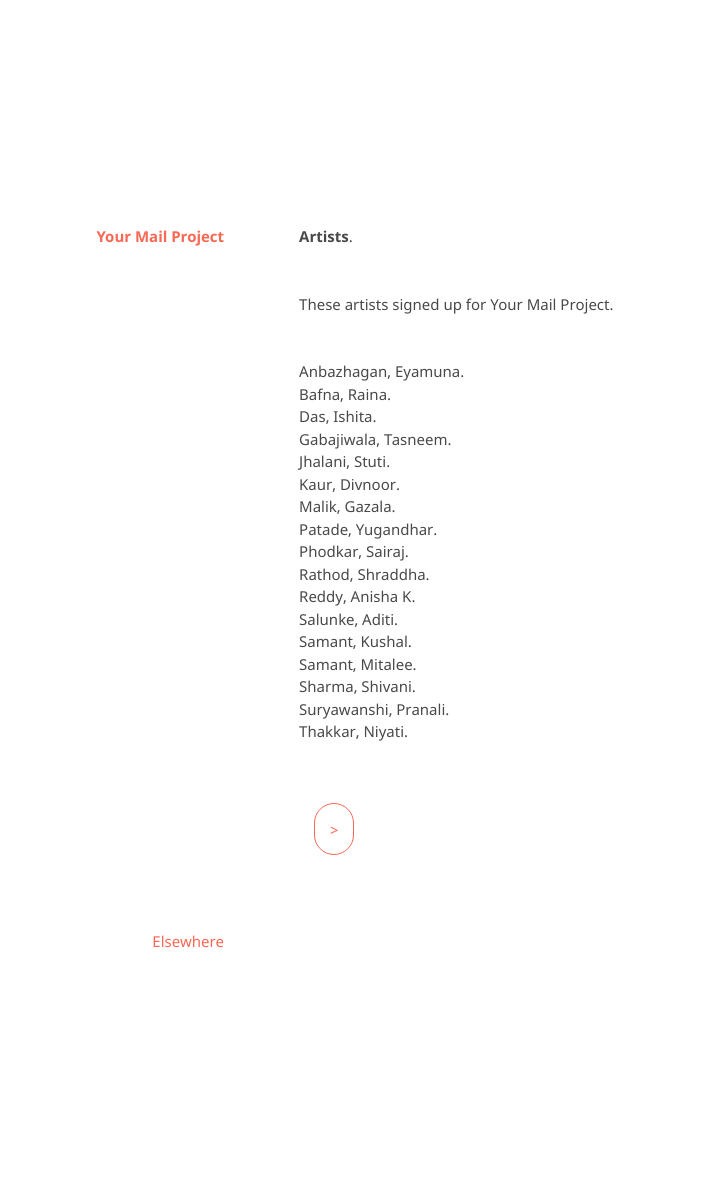
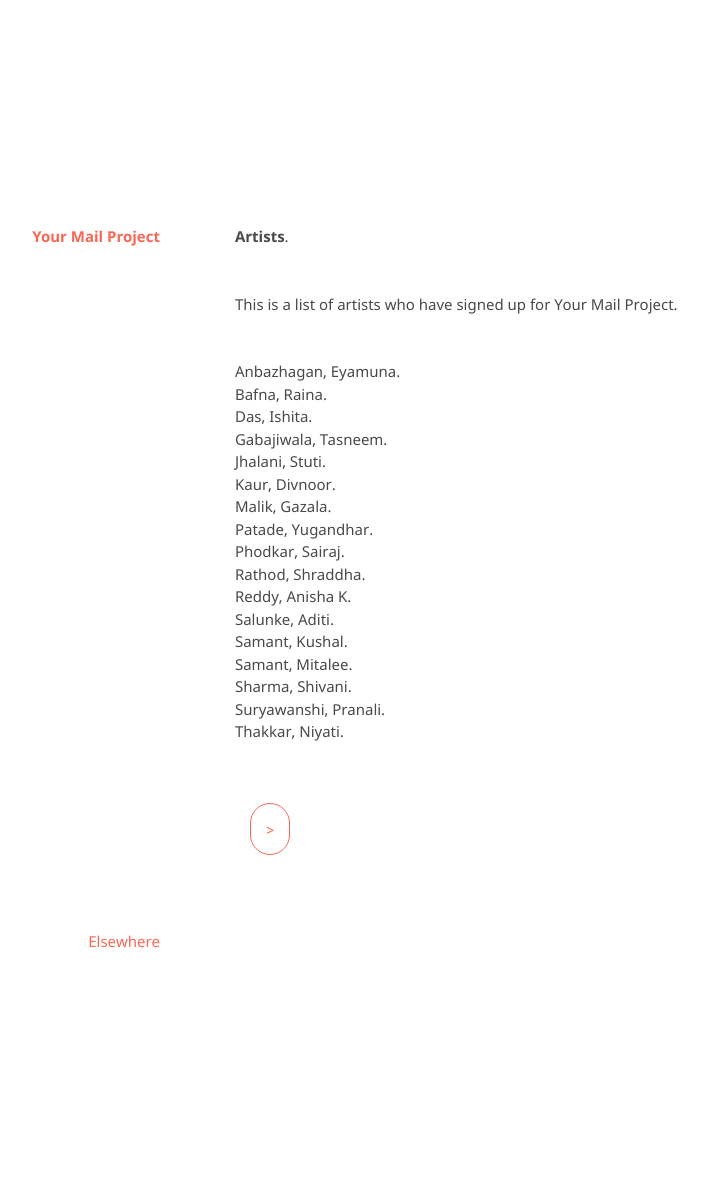
Before and after one commit to kvshvlin/yourmailproject, a Jekyll site: the page built from 4.md, in a window 1280 px wide. Shown: the whole page, without its empty margins (285-993 px from the left). Built offline with Jekyll 4.4.1, drawn with Linux system fonts in a browser that asks for light colours; our own code applies the rules of GitHub Pages for plain Markdown files.

Commit message:
Update 4.md

```diff
--- a/4.md
+++ b/4.md
@@ -1,6 +1,6 @@
 **Artists**.
 
-These artists signed up for Your Mail Project.
+This is a list of artists who have signed up for Your Mail Project.
 
 Anbazhagan, Eyamuna.
 Bafna, Raina.
```
